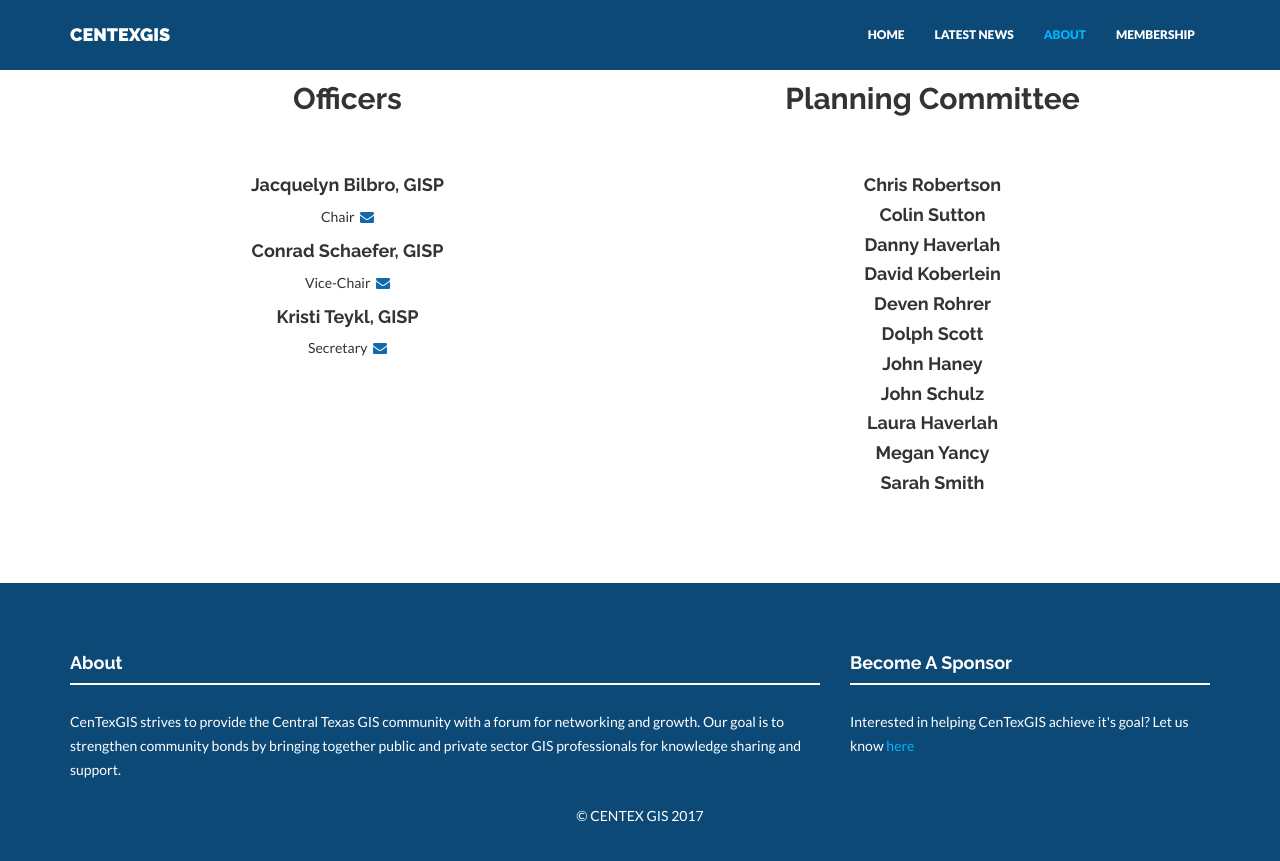
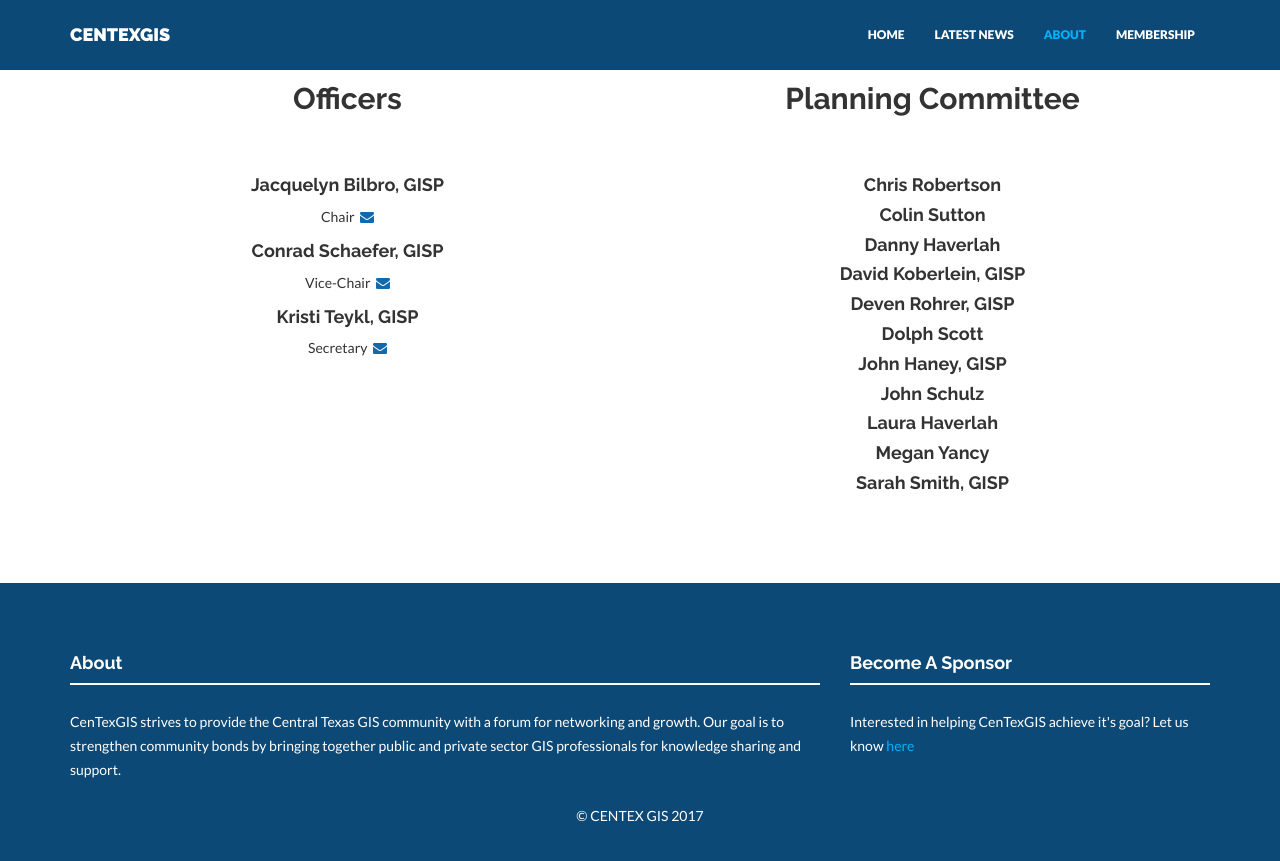
Before and after one commit to centexgis/centexgis.github.io, a Jekyll site: the page built from about.html, in a window 1280 px wide and 900 px high, scrolled down 304 px. Shown: the top 861 px of the window. Built offline with Jekyll 4.4.1, drawn with Linux system fonts in a browser that asks for light colours; nearby versions of some CDN libraries.

Commit message:
work on broken links, gisp added for committee members

```diff
--- a/_config.yml
+++ b/_config.yml
@@ -69,14 +69,14 @@ committees:
 - name: Chris Robertson
 - name: Colin Sutton
 - name: Danny Haverlah
-- name: David Koberlein
-- name: Deven Rohrer
+- name: David Koberlein, GISP
+- name: Deven Rohrer, GISP
 - name: Dolph Scott
-- name: John Haney
+- name: John Haney, GISP
 - name: John Schulz
 - name: Laura Haverlah
 - name: Megan Yancy
-- name: Sarah Smith
+- name: Sarah Smith, GISP
 
 # # Clients information. Shown on Home and About pages.
 # clients:
```
Also changed, not shown: _includes/js.html (+7 -7 lines), index.html (+4 -4 lines).
